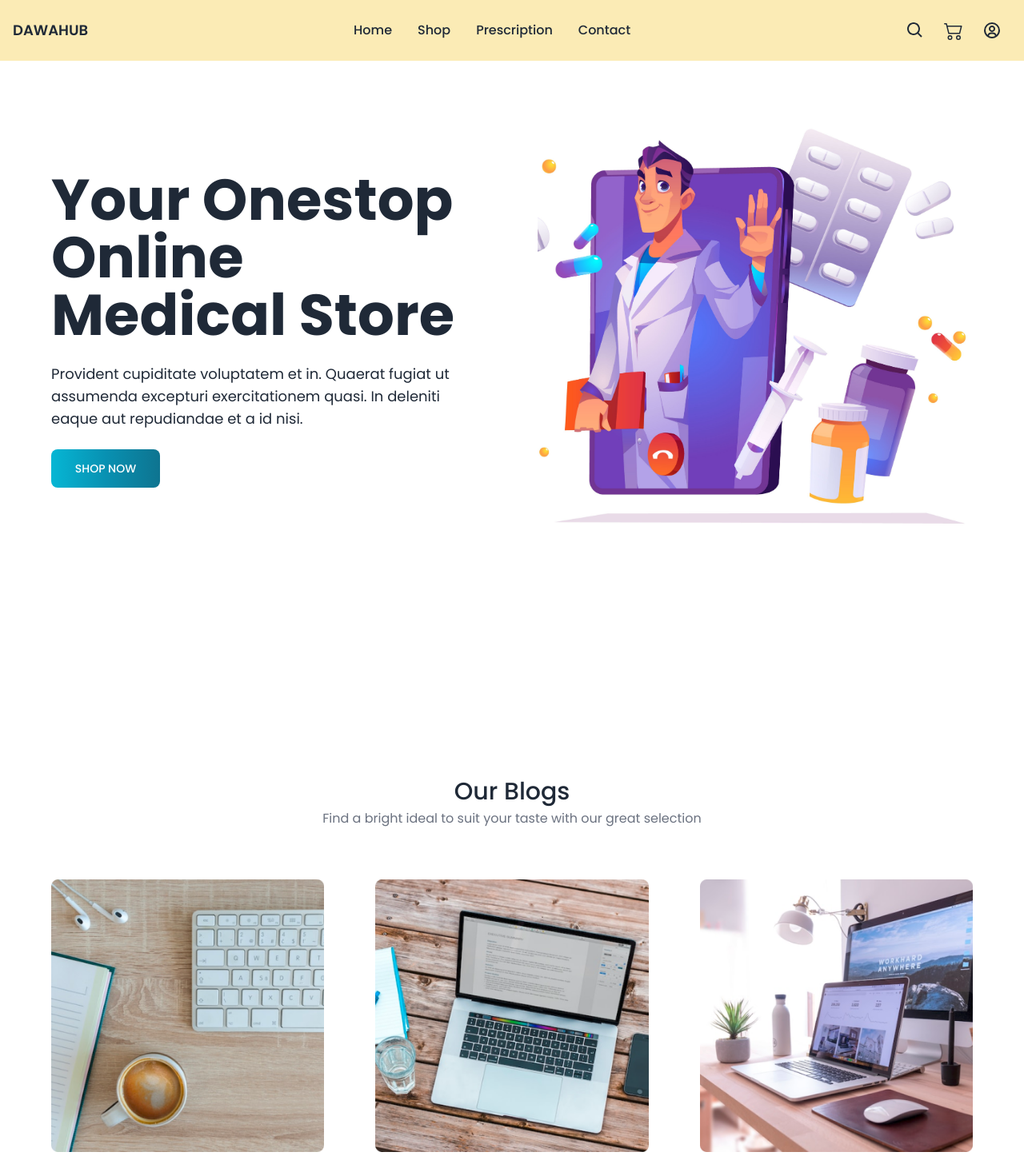
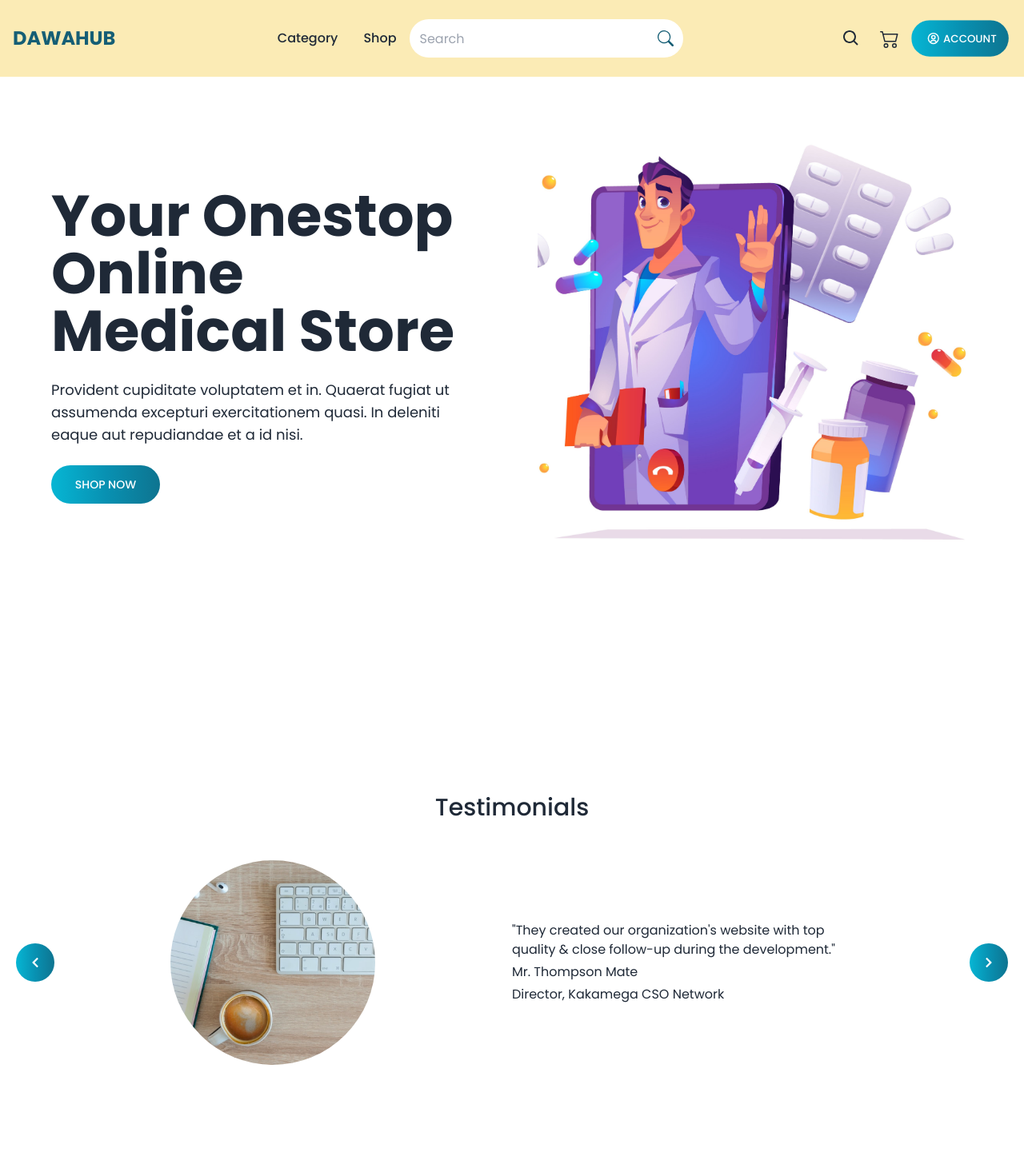
Before and after one commit to Vabrise-Technologies-Ltd/dawahub, a React (Vite) app: page / in a window 1280 px wide. Shown: the top 1451 px of the page at 80% size. Built offline with nearby package versions, Linux system fonts and the light colour scheme.

Commit message:
fix: add search && account-dropdown

```diff
--- /dev/null
+++ b/src/components/Home/Category.jsx
@@ -0,0 +1,97 @@
+// import { Carousel } from "flowbite-react";
+import carousel1 from "../../assets/blog1.png"
+import { FaChevronRight, FaChevronLeft } from "react-icons/fa"
+
+const Category = () => {
+    return (
+        <>
+            <section className="md:py-24 py-16">
+                <h2 className="section-title">Testimonials</h2>
+                <div className="carousel w-full md:my-12 my-6">
+                    <div id="slide1" className="carousel-item flex justify-center items-center relative w-full">
+                        <div className="flex flex-col md:grid sm:grid-cols-2 md:gap-0 gap-4 items-center justify-center md:w-2/3">
+                            <img src={carousel1} className="rounded-full md:h-64 md:w-64 h-48 w-48" />
+                            <div className="md:text-left text-center space-y-1">
+                                <p className="testimonial-card-content">
+                                    "They created our organization's website with top quality & close follow-up during the development."
+                                    </p>
+                                <h3 className="testimonial-card-name">Mr. Thompson Mate</h3>
+                                <h2 className="testimonial-card-post">Director, Kakamega CSO Network</h2>
+                            </div>
+                        </div>
+                        <div className="absolute flex justify-between transform -translate-y-1/2 left-5 right-5 top-1/2">
+                            <a href="#slide4" className="btn p-2 w-12 md:h-12 rounded-full">
+                                <FaChevronLeft />
+                            </a>
+                            <a href="#slide2" className="btn p-2 w-12 md:h-12 rounded-full">
+                                <FaChevronRight />
+                            </a>
+                        </div>
+                    </div>
+                    <div id="slide2" className="carousel-item flex justify-center items-center relative w-full">
+                        <div className="flex flex-col md:grid sm:grid-cols-2 md:gap-0 gap-4 items-center justify-center md:w-2/3">
+                            <img src={carousel1} className="rounded-full md:h-64 md:w-64 h-48 w-48" />
+                            <div className="md:text-left text-center space-y-1">
+                                <p className="testimonial-card-content">
+                                    "I have closely worked with the team & I like how they handle their clients with care & concern."
+                                </p>
+                                <h3 className="testimonial-card-name">Sharon Mutai</h3>
+                                <h2 className="testimonial-card-post">Graphics Designer, Jappstech Group</h2>
+                            </div>
+                        </div>
+                        <div className="absolute flex justify-between transform -translate-y-1/2 left-5 right-5 top-1/2">
+                            <a href="#slide1" className="btn p-2 w-12 md:h-12 rounded-full">
+                                <FaChevronLeft />
+                            </a>
+                            <a href="#slide3" className="btn p-2 w-12 md:h-12 rounded-full">
+                                <FaChevronRight />
+                            </a>
+                        </div>
+                    </div>
+                    <div id="slide3" className="carousel-item flex justify-center items-center relative w-full">
+                        <div className="flex flex-col md:grid sm:grid-cols-2 md:gap-0 gap-4 items-center justify-center md:w-2/3">
+                            <img src={carousel1} className="rounded-full md:h-64 md:w-64 h-48 w-48" />
+                            <div className="md:text-left text-center space-y-1">
+                                <p className="testimonial-card-content">
+                                    "Vabrise Technologies is a trusted business, whichever services they're offering they'll deliver the best."
+                                    </p>
+                                <h3 className="testimonial-card-name">Veronica Wambui</h3>
+                                <h2 className="testimonial-card-post">Content Creator, TCM</h2>
+                            </div>
+                        </div>
+                        <div className="absolute flex justify-between transform -translate-y-1/2 left-5 right-5 top-1/2">
+                            <a href="#slide2" className="btn p-2 w-12 md:h-12 rounded-full">
+                                <FaChevronLeft />
+                            </a>
+                            <a href="#slide4" className="btn p-2 w-12 md:h-12 rounded-full">
+                                <FaChevronRight />
+                            </a>
+                        </div>
+                    </div>
+                    <div id="slide4" className="carousel-item flex justify-center items-center relative w-full">
+                        <div className="flex flex-col md:grid sm:grid-cols-2 md:gap-0 gap-4 items-center justify-center md:w-2/3">
+                            <img src={carousel1} className="rounded-full md:h-64 md:w-64 h-48 w-48" />
+                            <div className="md:text-left text-center space-y-1">
+                                <p className="testimonial-card-content">
+                                    "I am glad for how the team is well organized & delivers quality services on time."
+                                    </p>
+                                <h3 className="testimonial-card-name">Brian Gillo</h3>
+                                <h2 className="testimonial-card-post">Software Engineer, Gilltech</h2>
+                            </div>
+                        </div>
+                        <div className="absolute flex justify-between transform -translate-y-1/2 left-5 right-5 top-1/2">
+                            <a href="#slide3" className="btn p-2 w-12 md:h-12 rounded-full">
+                                <FaChevronLeft />
+                            </a>
+                            <a href="#slide1" className="btn p-2 w-12 md:h-12 rounded-full">
+                                <FaChevronRight />
+                            </a>
+                        </div>
+                    </div>
+                </div>
+            </section>
+        </>
+     );
+}
+
+export default Category;
--- a/src/components/Navbar.jsx
+++ b/src/components/Navbar.jsx
@@ -1,6 +1,6 @@
 import { Link } from "react-router-dom";
 import { BiSearch, BiUserCircle } from "react-icons/bi"
-import { BsCart2 } from "react-icons/bs"
+import { BsCart2, BsSearch } from "react-icons/bs"
 import { FaBars, FaTimes } from "react-icons/fa"
 import { useState } from "react";
 import data from "../data/menu.json"
@@ -16,7 +16,7 @@ const Navbar = () => {
                     <div className="flex justify-between items-center">
                         <Link
                             activeClassName="!text-cyan-700"
-                            className="md:text-lg font-semibold uppercase"
+                            className="md:text-2xl font-bold uppercase text-cyan-800"
                             to='/'
                         >
                                 Dawahub
@@ -37,6 +37,12 @@ const Navbar = () => {
                                     </Link>
                                 </li>
                             ))}
+                            <div className="relative flex items-center">
+                                <input type="text" placeholder="Search" className="input px-3" />
+                                <button className="p-3 border-none absolute top-0 right-0 bottom-0">
+                                    <BsSearch className="text-cyan-800 text-xl" />
+                                </button>
+                            </div>
                         </ul>
                     </div>
 
@@ -48,15 +54,25 @@ const Navbar = () => {
                             <Link className="md:mx-3 mx-1" to='/cart'>
                                 <BsCart2 />
                             </Link>
-                            <Link className="md:mx-3 mx-1" to='/account'>
-                                <BiUserCircle />
-                            </Link>
+                            <div className="dropdown dropdown-end">
+                                <label tabIndex={0} className="btn btn-ghost rounded-btn">
+                                    <BiUserCircle className="text-lg mx-1" /> Account
+                                </label>
+                                <ul tabIndex={0} className="menu dropdown-content p-2 shadow bg-base-100 rounded-box w-52 mt-4">
+                                    <Link className="p-1 m-1 text-base text-cyan-700" to='/login'>
+                                        Login
+                                    </Link>
+                                    <Link className="p-1 m-1 text-base text-cyan-700" to='/signup'>
+                                        Signup
+                                    </Link>
+                                </ul>
+                            </div>
                         </ul>
                     </div>
                 </div>
 
                 {/* mobile-version */}
-                <div className={`${open ? "left-0 " : "left-[-100%]"} sm:hidden absolute top-0 right-0 bottom-0  space-y-8 py-6 px-8 w-full h-screen duration-300 ease-in-out bg-white`}>
+                <div className={`${open ? "left-0 " : "left-[-100%]"} sm:hidden absolute top-0 right-0 bottom-0 space-y-8 py-6 px-8 w-full h-screen duration-300 ease-in-out bg-[#FBEBB5]`}>
                     <div className="flex justify-end">
                         <button onClick={() => setOpen((prev) => !prev)} className="sm:hidden text-2xl text-gray-900 text-right">
                             <FaTimes />
@@ -70,6 +86,7 @@ const Navbar = () => {
                                 </Link>
                             </li>
                         ))}
+                        <input type="text" className="input" />
                     </ul>
                     <ul className="flex flex-col items-center text-2xl font-medium space-y-8">
                         <Link
--- a/src/data/menu.json
+++ b/src/data/menu.json
@@ -2,23 +2,13 @@
     "mainNav": [
         {
             "id": 1,
-            "name": "Home",
+            "name": "Category",
             "route": "/"
         },
         {
             "id": 2,
             "name": "Shop",
             "route": "/shop"
-        },
-        {
-            "id": 3,
-            "name": "Prescription",
-            "route": "/prescription"
-        },
-        {
-            "id": 4,
-            "name": "Contact",
-            "route": "/contact"
         }
     ]
 }
--- a/src/index.css
+++ b/src/index.css
@@ -21,11 +21,11 @@
     }
 
     .btn {
-        @apply bg-gradient-to-r from-cyan-500 to-cyan-700 via-cyan-600 border-none rounded-lg py-3 text-white font-medium
+        @apply bg-gradient-to-r from-cyan-500 to-cyan-700 via-cyan-600 border-none rounded-full py-3 text-white font-medium
     }
 
     .input {
-        @apply py-3 px-2 bg-white rounded-lg w-full focus-within:border-cyan-400 outline-none
+        @apply py-3 px-2 bg-white w-full focus-within:border-cyan-400 outline-none rounded-full text-gray-700 font-normal
     }
 
     .label {
--- a/src/pages/Home.jsx
+++ b/src/pages/Home.jsx
@@ -1,4 +1,5 @@
 import BlogList from "../components/Blog/BlogList";
+import Category from "../components/Home/Category";
 import HomeHeroSection from "../components/Home/HomeHeroSection";
 import Newsletter from "../components/Home/Newsletter";
 
@@ -6,6 +7,7 @@ const Home = () => {
     return (
         <>
             <HomeHeroSection />
+            <Category />
             <BlogList />
             <Newsletter />
         </>
```
